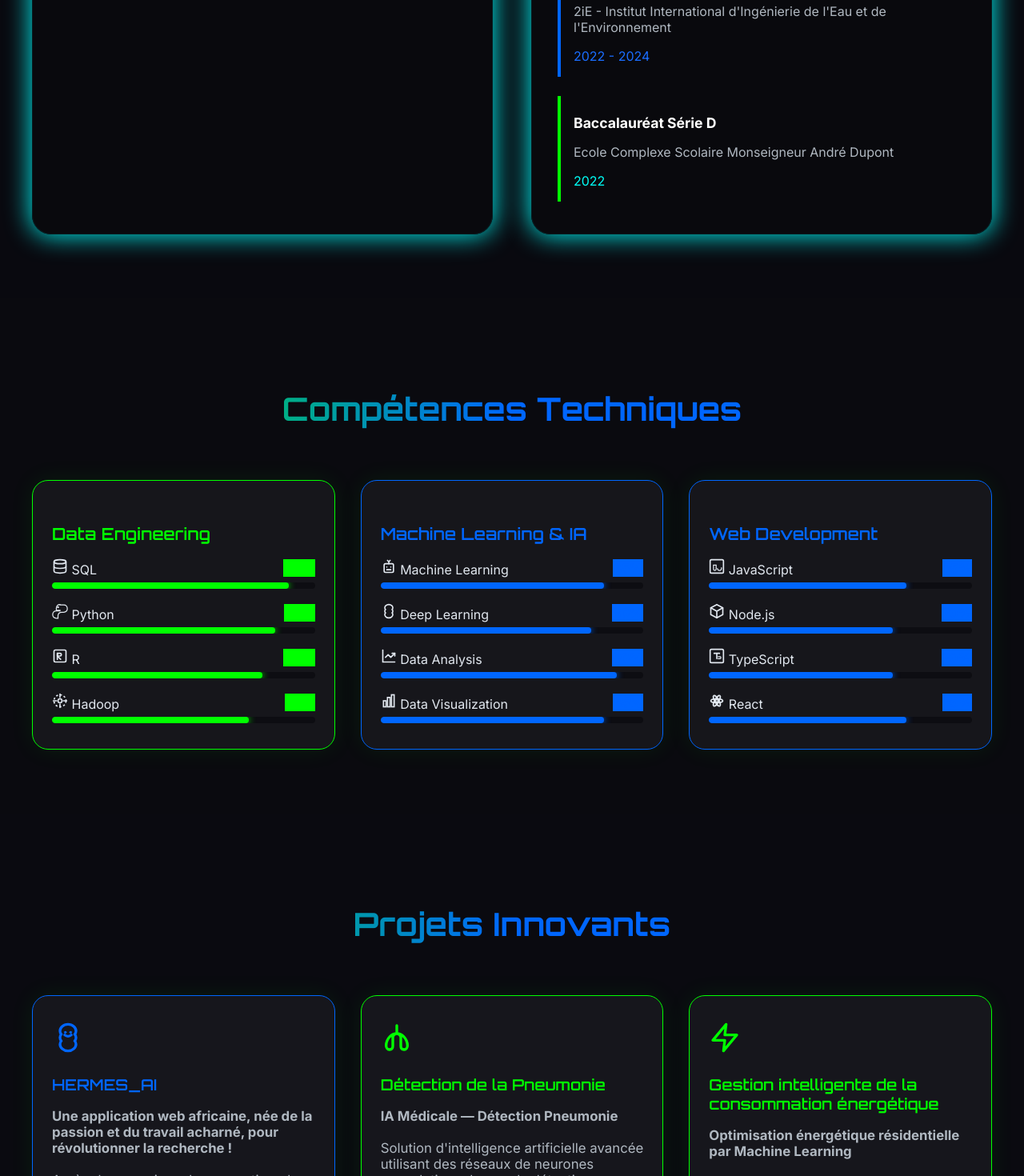
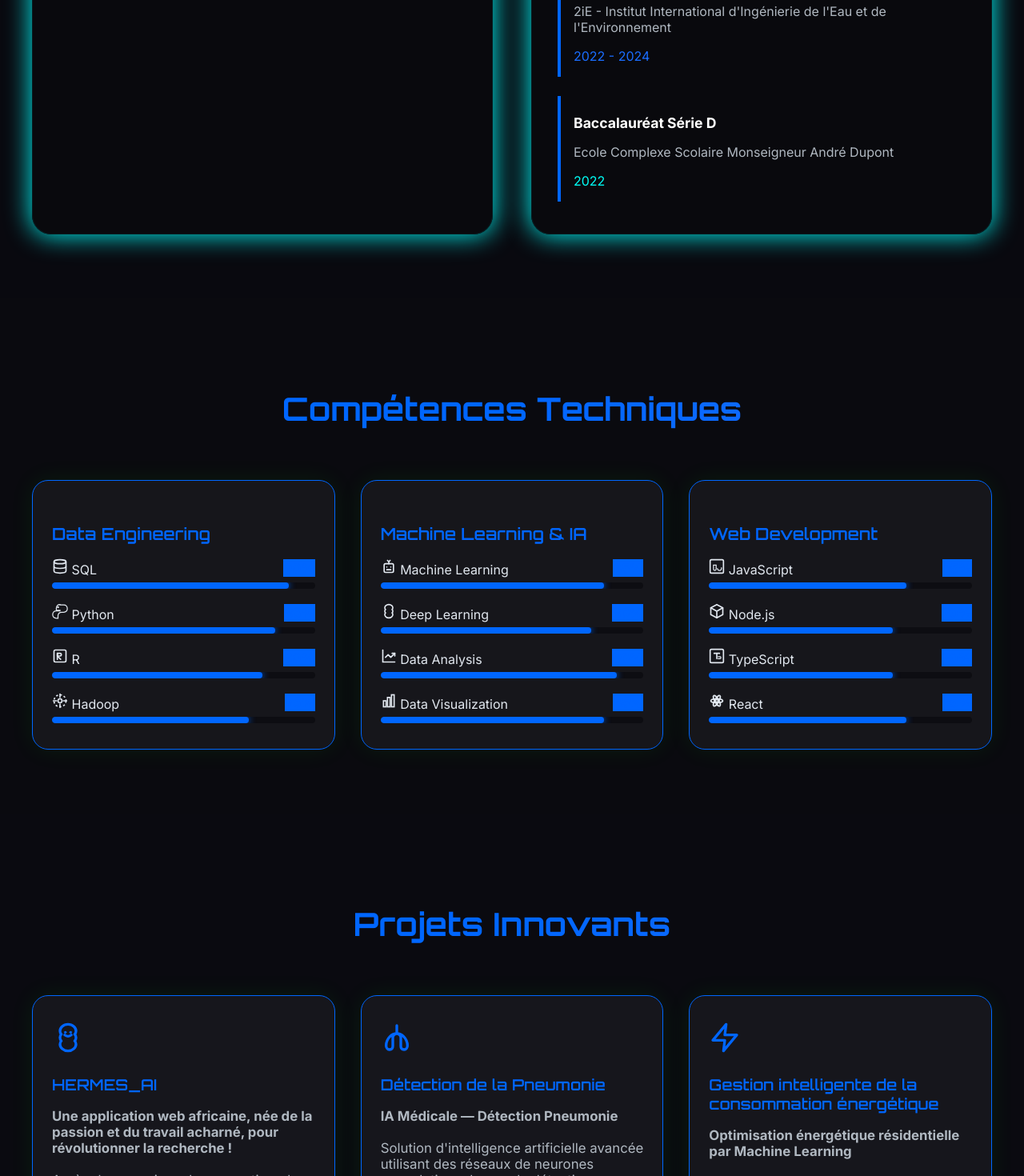
Before and after one commit to OUEDRAOGOFred/mon_portfolio, a React (Create React App) app: page / in a window 1280 px wide. Shown: the part 1380-2850 px from the top of the page at 80% size. Built offline with nearby package versions, Linux system fonts and the light colour scheme.

Commit message:
Changement de toutes les couleurs vertes en bleu pour un thème unifié

```diff
--- a/src/App.css
+++ b/src/App.css
@@ -334,12 +334,12 @@ body {
   color: #fff;
   text-shadow: 0 2px 12px #00fff7, 0 0 2px #000;
 }
-.about-green { color: #00ff00; }
+.about-green { color: #0066ff; }
 /* Accent colors for titles */
 .about-green { color: #00fff7; }
 .about-blue { color: #1a6dff; }
 .about-purple { color: #1a6dff; }
-.about-green-border { border-left: 4px solid #00ff00; padding-left: 16px; }
+.about-green-border { border-left: 4px solid #0066ff; padding-left: 16px; }
 .about-blue-border { border-left: 4px solid #0066ff; padding-left: 16px; }
 .about-purple-border { border-left: 4px solid #0066ff; padding-left: 16px; }
 .about-desc {
@@ -392,7 +392,7 @@ body {
   font-weight: bold;
   text-align: center;
   margin-bottom: 64px;
-  background: linear-gradient(90deg, #00ff00, #0066ff, #0066ff);
+  background: linear-gradient(90deg, #0066ff, #0066ff, #1a6dff);
   -webkit-background-clip: text;
   -webkit-text-fill-color: transparent;
   background-clip: text;
@@ -413,7 +413,7 @@ body {
   box-shadow: 0 0 30px rgba(0,255,0,0.08);
   border: 1px solid rgba(0,255,0,0.08);
 }
-.skills-green { border: 1px solid #00ff00; }
+.skills-green { border: 1px solid #0066ff; }
 .skills-blue { border: 1px solid #0066ff; }
 .skills-purple { border: 1px solid #0066ff; }
 .skills-card-title {
@@ -421,7 +421,7 @@ body {
   font-family: 'Orbitron', sans-serif;
   margin-bottom: 18px;
   font-weight: 600;
-  color: #00ff00;
+  color: #0066ff;
 }
 .skills-blue .skills-card-title { color: #0066ff; }
 .skills-purple .skills-card-title { color: #0066ff; }
@@ -444,7 +444,7 @@ body {
   font-weight: bold;
   font-size: 1rem;
 }
-.skills-green .skills-item-level, .skills-bar-green { color: #00ff00; background: #00ff00; }
+.skills-green .skills-item-level, .skills-bar-green { color: #0066ff; background: #0066ff; }
 .skills-blue .skills-item-level, .skills-bar-blue { color: #0066ff; background: #0066ff; }
 .skills-purple .skills-item-level, .skills-bar-purple { color: #0066ff; background: #0066ff; }
 .skills-bar-bg {
@@ -456,7 +456,7 @@ body {
 .skills-bar {
   height: 8px;
   border-radius: 8px;
-  box-shadow: 0 0 10px #00ff00;
+  box-shadow: 0 0 10px #0066ff;
   transition: width 0.5s;
 }
 .skills-blue .skills-bar { box-shadow: 0 0 10px #0066ff; }
@@ -477,7 +477,7 @@ body {
   font-weight: bold;
   text-align: center;
   margin-bottom: 64px;
-  background: linear-gradient(90deg, #00ff00, #0066ff, #0066ff);
+  background: linear-gradient(90deg, #0066ff, #0066ff, #1a6dff);
   -webkit-background-clip: text;
   -webkit-text-fill-color: transparent;
   background-clip: text;
@@ -508,7 +508,7 @@ body {
   font-size: 2.2rem;
   margin-bottom: 16px;
 }
-.projects-green { color: #00ff00; border-color: #00ff00; }
+.projects-green { color: #0066ff; border-color: #0066ff; }
 .projects-blue { color: #0066ff; border-color: #0066ff; }
 .projects-purple { color: #0066ff; border-color: #0066ff; }
 .projects-card-title {
@@ -543,7 +543,7 @@ body {
   font-weight: bold;
   text-align: center;
   margin-bottom: 64px;
-  background: linear-gradient(90deg, #00ff00, #0066ff, #0066ff);
+  background: linear-gradient(90deg, #0066ff, #0066ff, #1a6dff);
   -webkit-background-clip: text;
   -webkit-text-fill-color: transparent;
   background-clip: text;
@@ -569,12 +569,12 @@ body {
   font-family: 'Orbitron', sans-serif;
   margin-bottom: 18px;
   font-weight: 600;
-  color: #00ff00;
+  color: #0066ff;
 }
-.contact-green { color: #00ff00; }
+.contact-green { color: #0066ff; }
 .contact-blue { color: #0066ff; }
 .contact-purple { color: #0066ff; }
-.contact-green-border { border: 1px solid #00ff00; }
+.contact-green-border { border: 1px solid #0066ff; }
 .contact-blue-border { border: 1px solid #0066ff; }
 .contact-purple-border { border: 1px solid #0066ff; }
 .contact-info-list {
@@ -597,7 +597,7 @@ body {
   margin-bottom: 2px;
 }
 .contact-item-content {
-  color: #00ff00;
+  color: #0066ff;
   font-size: 1rem;
 }
 .contact-social {
@@ -651,7 +651,7 @@ body {
   transition: border 0.3s;
 }
 .contact-input:focus {
-  border: 1.5px solid #00ff00;
+  border: 1.5px solid #0066ff;
 }
 .contact-textarea {
   min-height: 100px;
@@ -701,7 +701,7 @@ body {
   font-size: 2rem;
   font-family: 'Orbitron', sans-serif;
   font-weight: bold;
-  background: linear-gradient(90deg, #00ff00, #0066ff, #0066ff);
+  background: linear-gradient(90deg, #0066ff, #0066ff, #1a6dff);
   -webkit-background-clip: text;
   -webkit-text-fill-color: transparent;
   background-clip: text;
@@ -720,7 +720,7 @@ body {
   transition: color 0.3s;
 }
 .footer-link:hover {
-  color: #00ff00;
+  color: #0066ff;
 }
 .footer-copyright {
   color: #6b7280;
@@ -733,7 +733,7 @@ body {
   left: 0;
   width: 100%;
   height: 2px;
-  background: linear-gradient(90deg, transparent, #00ff00, transparent);
+  background: linear-gradient(90deg, transparent, #0066ff, transparent);
   opacity: 0.5;
   z-index: 1;
 }
@@ -744,7 +744,7 @@ body {
   transform: translateX(-50%);
   width: 2px;
   height: 64px;
-  background: linear-gradient(0deg, #00ff00, transparent);
+  background: linear-gradient(0deg, #0066ff, transparent);
   opacity: 0.5;
   z-index: 1;
 }
```
